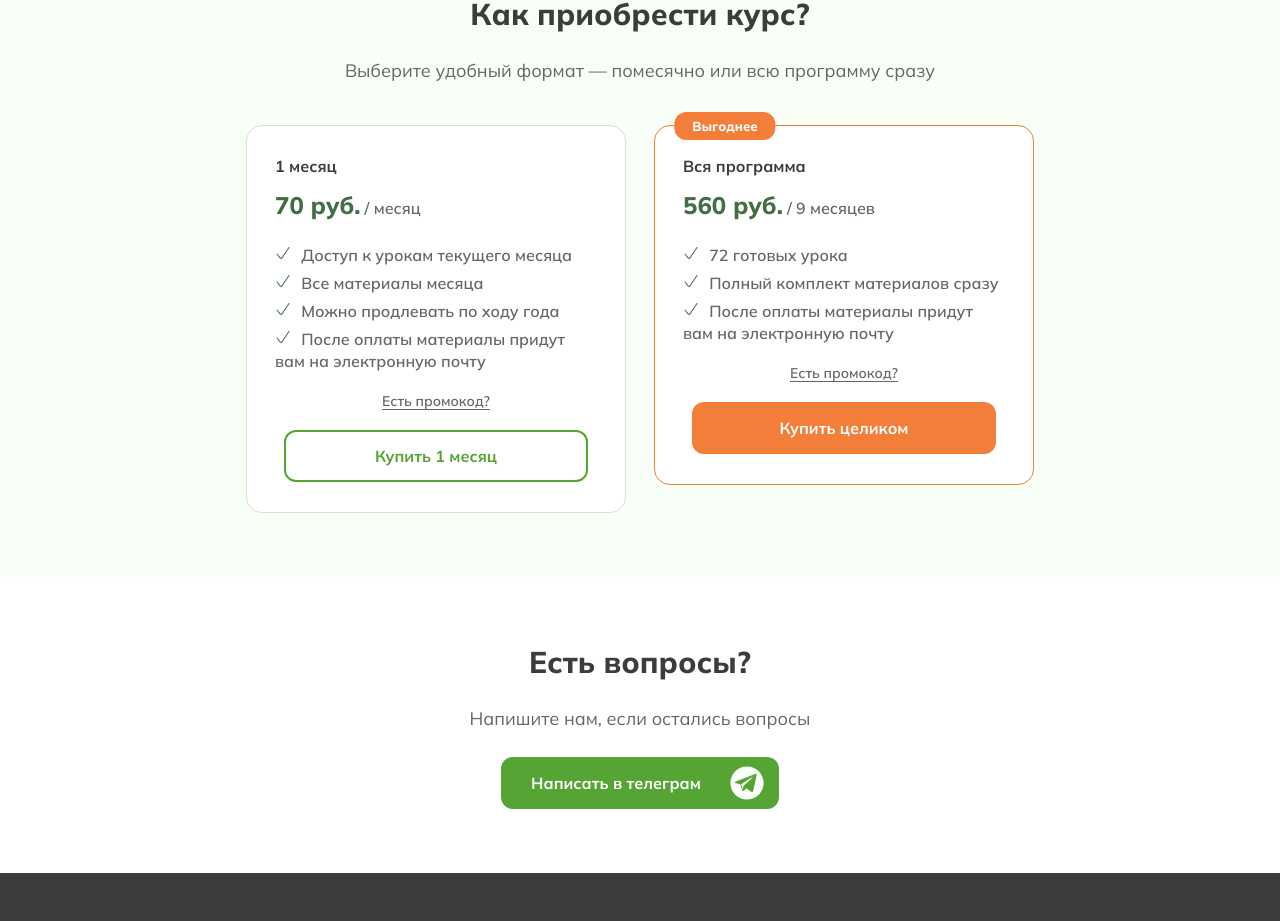
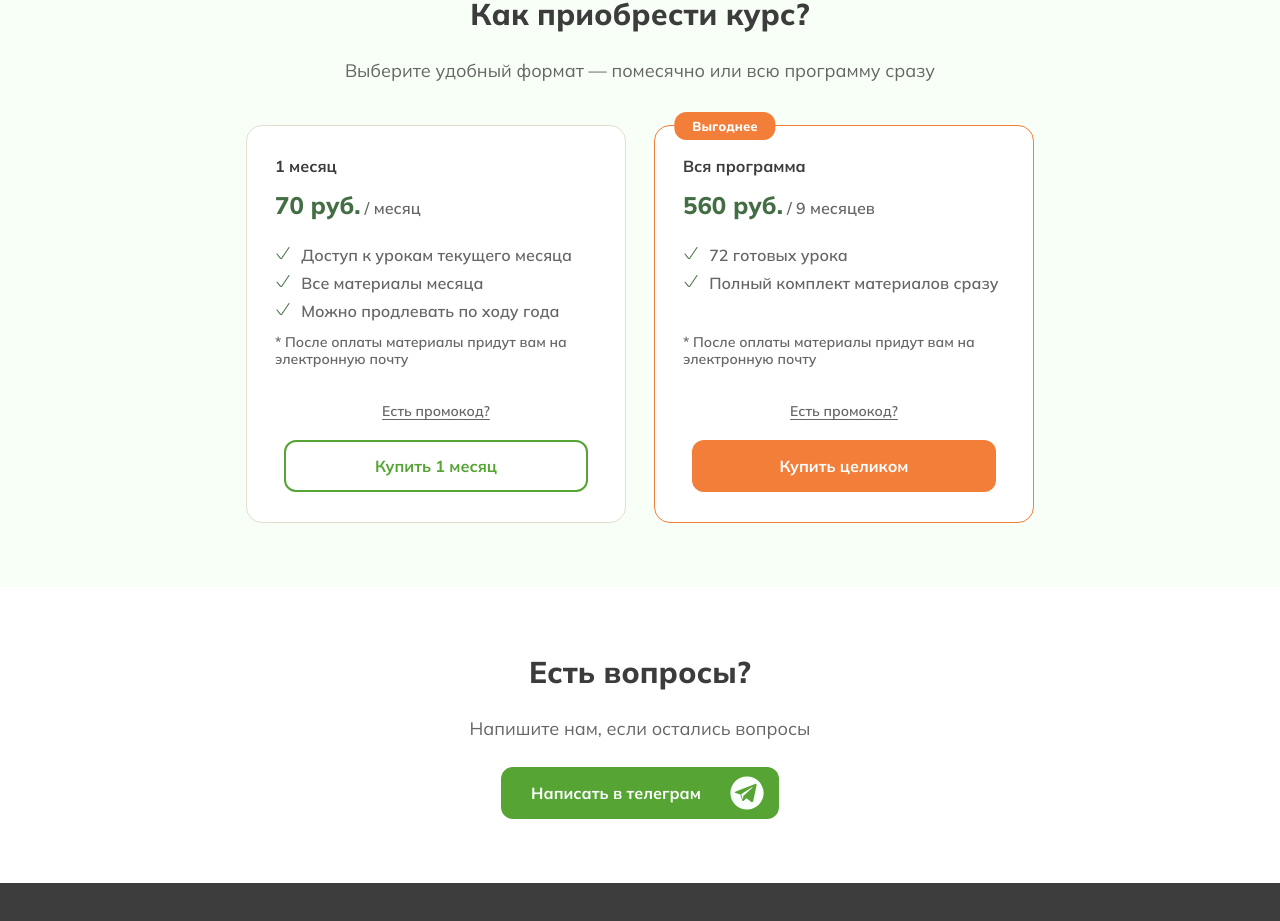
Before and after one commit to Krivoruchko-Anna/be-clever-courses, a Vue app: page /#/courses in a window 1280 px wide. Shown: the part 3477-4398 px from the top of the page. Built offline with nearby package versions, Linux system fonts and the light colour scheme; no server answers.

Commit message:
item cards height fises

```diff
--- a/src/components/CoursePricingCard.vue
+++ b/src/components/CoursePricingCard.vue
@@ -1,7 +1,7 @@
 <template>
   <div class="course-pricing-card" :class="{ 'course-pricing-card--highlighted': highlighted }">
     <div class="course-pricing-card__wrapper">
-      <div>
+      <div class="course-pricing-card__info">
         <div v-if="badge" class="course-pricing-card__badge">{{ badge }}</div>
         <div class="course-pricing-card__title">{{ title }}</div>
         <div class="course-pricing-card__price-wrapper">
@@ -15,6 +15,8 @@
             {{ feature }}
           </li>
         </ul>
+
+        <p class="course-pricing-card__note">* После оплаты материалы придут вам на электронную почту</p>
       </div>
       <div class="course-pricing-card__purchase">
         <button
@@ -248,6 +250,12 @@ const handlePurchaseClick = () => {
     flex-direction: column;
   }
 
+  &__info {
+    flex: 1;
+    display: flex;
+    flex-direction: column;
+  }
+
   &__badge {
     position: absolute;
     top: -14px;
@@ -311,6 +319,14 @@ const handlePurchaseClick = () => {
     & + & {
       margin-top: 6px;
     }
+  }
+
+  &__note {
+    margin-top: auto;
+    padding-top: 12px;
+    color: var(--dove-gray);
+    font-size: 14px;
+    line-height: 17px;
   }
 
   &__purchase {
--- a/src/views/CoursesPage.vue
+++ b/src/views/CoursesPage.vue
@@ -383,7 +383,6 @@ const pricingCards = reactive([
       'Доступ к урокам текущего месяца',
       'Все материалы месяца',
       'Можно продлевать по ходу года',
-      'После оплаты материалы придут вам на электронную почту',
     ],
     buttonText: 'Купить 1 месяц',
     buttonType: 'green-outline',
@@ -398,11 +397,7 @@ const pricingCards = reactive([
     price: '560 руб.', // запасная цена, если бэкенд недоступен
     priceValue: 560,
     period: '/ 9 месяцев',
-    features: [
-      '72 готовых урока',
-      'Полный комплект материалов сразу',
-      'После оплаты материалы придут вам на электронную почту',
-    ],
+    features: ['72 готовых урока', 'Полный комплект материалов сразу'],
     buttonText: 'Купить целиком',
     buttonType: 'orange',
     highlighted: true,
@@ -750,8 +745,12 @@ onBeforeUnmount(() => {
     margin-top: 42px;
     display: flex;
     justify-content: center;
-    align-items: flex-start;
+    align-items: stretch;
     gap: 28px;
+  }
+
+  &__pricing-item {
+    display: flex;
   }
 
   &__questions-cta {
```
